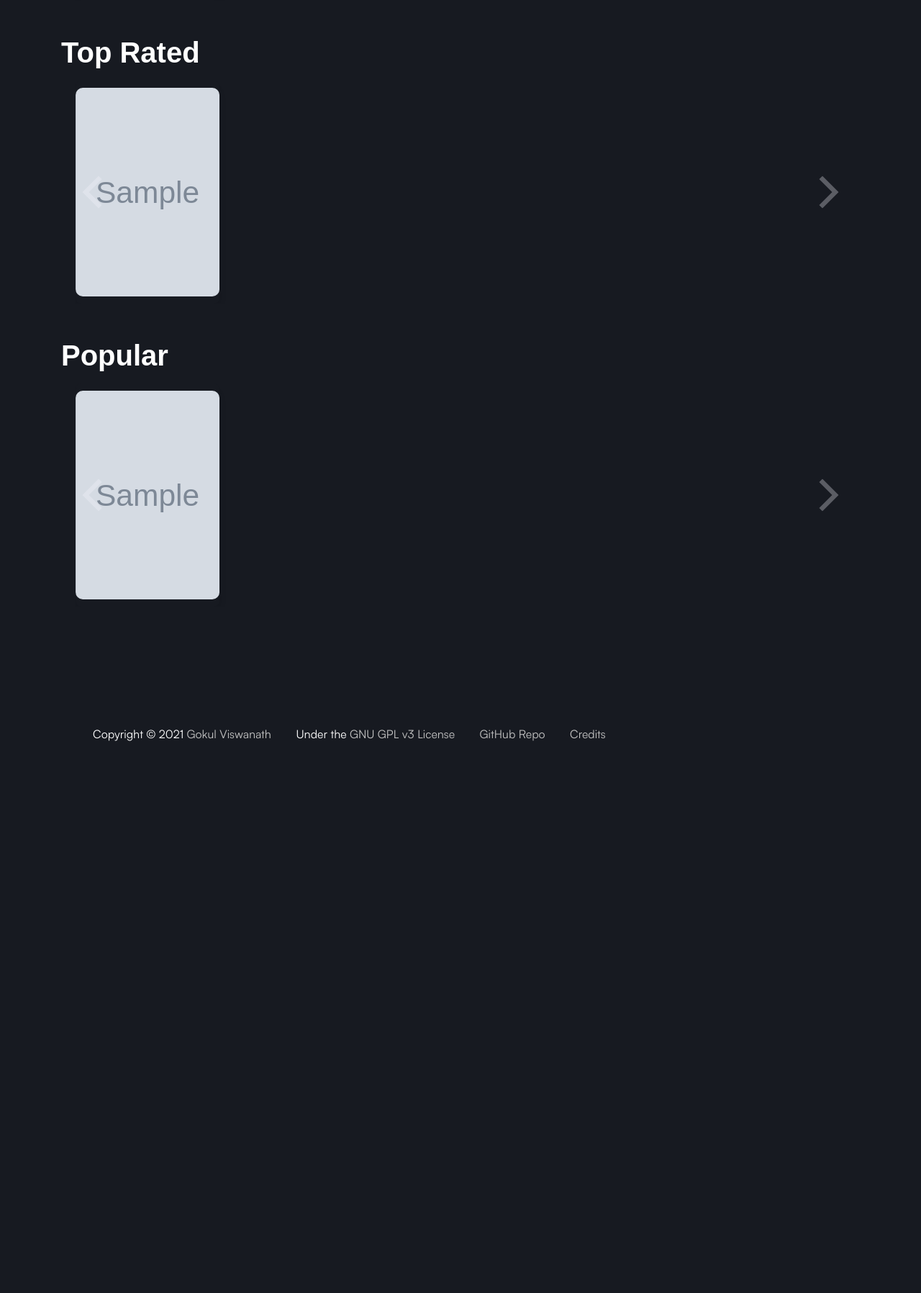
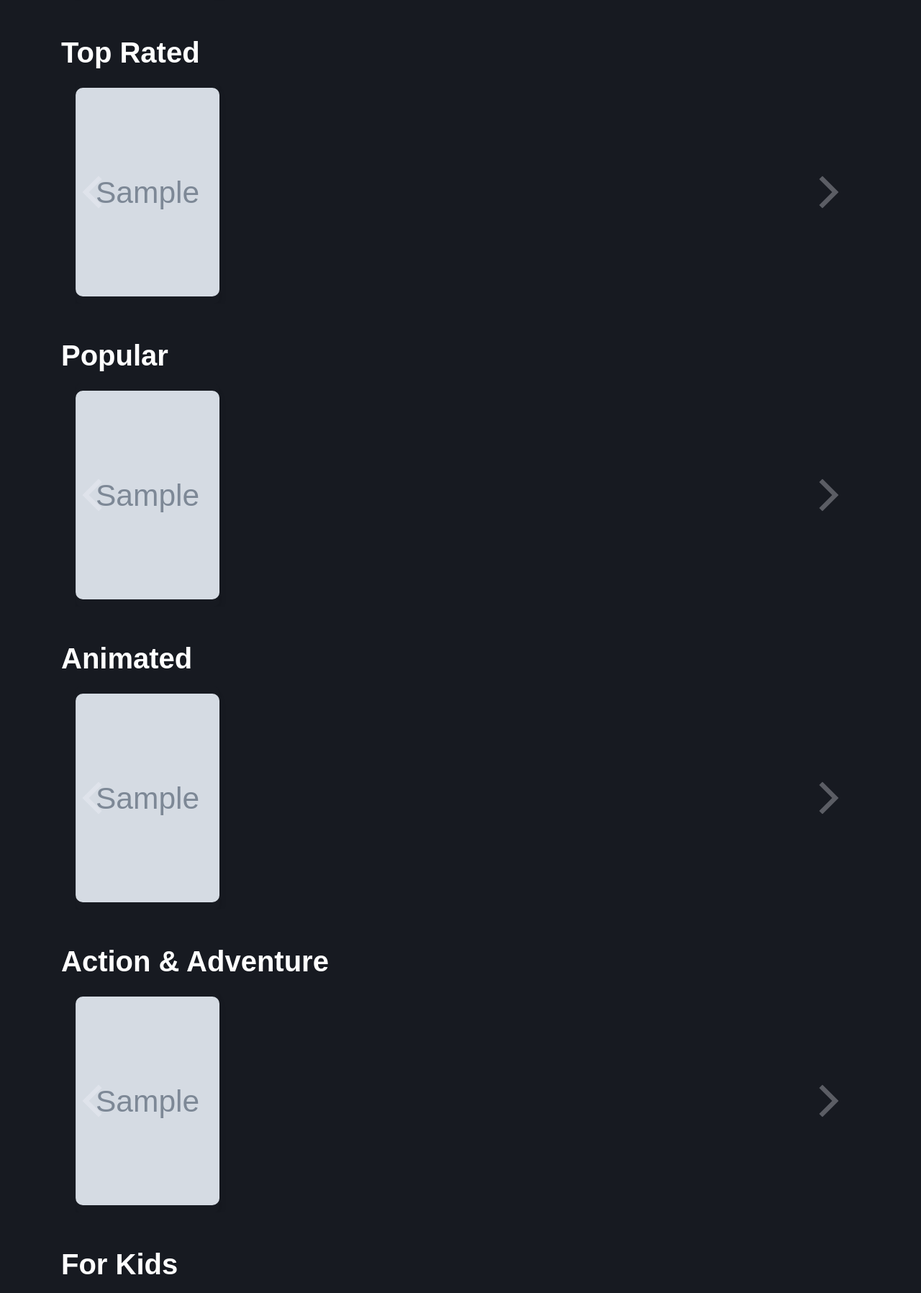
Before and after one commit to 1Gokul/MediaScout, a Flask app: template templates/tv-home.html in a window 1280 px wide. Shown: the part 1421-3218 px from the top of the page at 72% size. Before the commit the page ends 2451 px from the top, so only its background shows below. Run offline with Flask 2, Linux system fonts and the light colour scheme; the template is opened without the code that fills it: most values are stand-ins (such as "Sample title", 1, 10 or a date in 2020); grey boxes marked "Sample" are stand-in pictures; some libraries are stand-ins or nearby versions; some web fonts are replaced.

Commit message:
Added more categories

```diff
--- a/main.py
+++ b/main.py
@@ -20,48 +20,25 @@ def index():
         trending_movies=trending_movie_week,
         trending_shows=trending_tv_week,
         spotlight=spotlight,
-        crime_shows = crime_shows,
-        war_politics_shows = war_politics_shows,
-        family_movies = family_movies
+        crime_shows=crime_shows,
+        war_politics_shows=war_politics_shows,
+        family_movies=family_movies,
     )
 
 
 # movie homepage
 @app.route("/movie-home")
 def movie_home():
-    now_playing_movies = media_find.get_now_playing_movies()
-    upcoming_movies = media_find.get_upcoming_movies()
-    popular_movies = media_find.get_popular_movies()
-    top_rated_movies = media_find.get_top_rated_movies()
-    documentary_movies = media_find.discover_by_genre("movie", "Documentary")
-    print(documentary_movies)
-    return render_template(
-        "movie-home.html",
-        now_playing_movies=now_playing_movies,
-        upcoming_movies=upcoming_movies,
-        popular_movies=popular_movies,
-        top_rated_movies=top_rated_movies,
-        documentary_movies=documentary_movies,
-    )
+    movie_info = get_movie_home_info()
+    return render_template("movie-home.html", movie_info=movie_info)
 
 
 # tv homepage
 @app.route("/tv-home")
 def tv_home():
-    shows_on_the_air = media_find.get_shows_on_the_air()
-    shows_airing_today = media_find.get_shows_airing_today()
-    popular_shows = media_find.get_popular_shows()
-    top_rated_shows = media_find.get_top_rated_shows()
-    documentary_shows = media_find.discover_by_genre("tv", "Documentary")
+    tv_info = get_tv_home_info()
 
-    return render_template(
-        "tv-home.html",
-        shows_on_the_air=shows_on_the_air,
-        shows_airing_today=shows_airing_today,
-        popular_shows=popular_shows,
-        top_rated_shows=top_rated_shows,
-        documentary_shows=documentary_shows,
-    )
+    return render_template("tv-home.html", tv_info=tv_info)
 
 
 # movie details page
@@ -76,5 +53,41 @@ def get_tv_show_detail():
     return render_template("tv-show-detail.html")
 
 
+def get_tv_home_info():
+    info_dict = {
+        "shows_on_the_air": media_find.get_shows_on_the_air(),
+        "shows_airing_today": media_find.get_shows_airing_today(),
+        "popular_shows": media_find.get_popular_shows(),
+        "top_rated_shows": media_find.get_top_rated_shows(),
+        "documentary_shows": media_find.discover_by_genre("tv", "Documentary"),
+        "animated_shows": media_find.discover_by_genre("tv", "Animation"),
+        "action_adventure_shows": media_find.discover_by_genre(
+            "tv", "Action & Adventure"
+        ),
+        "kids_shows": media_find.discover_by_genre("tv", "Kids"),
+        "mystery_shows": media_find.discover_by_genre("tv", "Mystery"),
+        "reality_shows": media_find.discover_by_genre("tv", "Reality"),
+    }
+
+    return info_dict
+
+
+def get_movie_home_info():
+    info_dict = {
+        "now_playing_movies": media_find.get_now_playing_movies(),
+        "upcoming_movies": media_find.get_upcoming_movies(),
+        "top_rated_movies": media_find.get_top_rated_movies(),
+        "popular_movies": media_find.get_popular_movies(),
+        "documentary_movies": media_find.discover_by_genre("movie", "Documentary"),
+        "comedy_movies": media_find.discover_by_genre("movie", "Comedy"),
+        "mystery_movies": media_find.discover_by_genre("movie", "Mystery"),
+        "western_movies": media_find.discover_by_genre("movie", "Western"),
+        "drama_movies": media_find.discover_by_genre("movie", "Drama"),
+        "crime_movies": media_find.discover_by_genre("movie", "Crime"),
+    }
+
+    return info_dict
+
+
 if __name__ == "__main__":
     app.run(debug=True, threaded=True)
--- a/media_finder.py
+++ b/media_finder.py
@@ -162,10 +162,14 @@ def simplify_response(response_dict: dict, media_type):
         )
 
         # Add the release/air date
-        date_list = media_item[media_date_name].split("-")
-        media_item_data[
-            "date"
-        ] = f"{MONTHS[int(date_list[1]) - 1]} {date_list[2]}, {date_list[0]}"
+        try:
+            date_list = media_item[media_date_name].split("-")
+        except KeyError:
+            media_item_data["date"] = "Unavailable"
+        else:
+            media_item_data[
+                "date"
+            ] = f"{MONTHS[int(date_list[1]) - 1]} {date_list[2]}, {date_list[0]}"
 
         # Add the rating
         media_item_data["rating"] = (
--- a/static/css/layout.css
+++ b/static/css/layout.css
@@ -42,7 +42,10 @@ body {
 
 .navbar {
     font-size: large;
+}
 
+.navbar-dark {
+    border-bottom: 3px solid #c0c0c0;
 }
 
 .navbar-brand img {
@@ -69,11 +72,13 @@ body {
     background-size: 20px;
 }
 
-.navbar-dark .navbar-nav .nav-link.active, .footer a {
+.navbar-dark .navbar-nav .nav-link.active,
+.footer a {
     color: #c2c2c2;
 }
 
-.navbar-dark .navbar-nav .nav-link.active:hover, .footer a:hover {
+.navbar-dark .navbar-nav .nav-link.active:hover,
+.footer a:hover {
     color: #c8e0fc;
 }
 
@@ -125,7 +130,7 @@ main>.container {
 }
 
 /* big buttons, no circle */
-.flickity-prev-next-button{
+.flickity-prev-next-button {
     width: 75px !important;
     height: 75px !important;
     background: transparent !important;
@@ -219,11 +224,11 @@ main>.container {
 }
 
 
-.footer ul{
+.footer ul {
     list-style-type: none;
 }
 
-.footer ul li{
+.footer ul li {
     display: inline-block;
     margin: 0 15px;
 }
@@ -261,7 +266,7 @@ main>.container {
         display: none;
     }
 
-    .footer ul li{
+    .footer ul li {
         display: block;
         margin: 15px 5px;
     }
--- a/templates/tv-home.html
+++ b/templates/tv-home.html
@@ -9,17 +9,17 @@
 
 <!-- Small TV Show Carousel  -->
 <div class="carousel-small" data-flickity='{ "wrapAround": true, "autoPlay": 5000, "lazyLoad": true }'>
-    {% for item in shows_on_the_air %}
+    {% for item in tv_info["shows_on_the_air"] %}
     <div class="gallery-cell">
         <a href="{{ url_for('get_tv_show_detail', id = item['id']) }}">
             {% if item['backdrop'] == None %}
             <h4 class="top-right-notif-text">No Image Available</h4>
             {% else %}
             <div class="desktop-backdrop">
-                <img src="{{ item['backdrop'] }}" />
+                <img loading=lazy src="{{ item['backdrop'] }}" />
             </div>
             <div class="mobile-backdrop">
-                <img src="{{ item['poster'] }}" />
+                <img loading=lazy src="{{ item['poster'] }}" />
             </div>
             {% endif %}
 
@@ -47,11 +47,11 @@
     <h1>On The Air</h1>
     <div class="scrolling-wrapper"
         data-flickity='{"cellAlign": "left", "lazyLoad": true, "freeScroll": true, "pageDots": false}'>
-        {% for item in shows_airing_today %}
+        {% for item in tv_info["shows_airing_today"] %}
 
         <div class="card">
             <a href="{{ url_for('get_tv_show_detail', id = item['id']) }}">
-                <img class="poster" src="{{ item['poster'] }}" />
+                <img loading=lazy class="poster" src="{{ item['poster'] }}" />
             </a>
         </div>
 
@@ -63,10 +63,10 @@
     <h1>Documentaries</h1>
     <div class="scrolling-wrapper"
         data-flickity='{"cellAlign": "left", "lazyLoad": true, "freeScroll": true, "pageDots": false}'>
-        {% for item in documentary_shows %}
+        {% for item in tv_info["documentary_shows"] %}
         <div class="card">
             <a href="{{ url_for('get_tv_show_detail', id = item['id']) }}">
-                <img class="poster" src="{{ item['poster'] }}" />
+                <img loading=lazy class="poster" src="{{ item['poster'] }}" />
             </a>
         </div>
 
@@ -77,12 +77,13 @@
 <!-- Smaller carousel with posters -->
 <div class="scroller-display my-5">
     <h1>Top Rated</h1>
-    <div class="scrolling-wrapper" data-flickity='{"cellAlign": "left", "lazyLoad": true, "freeScroll": true, "pageDots": false}'>
-        {% for item in top_rated_shows %}
+    <div class="scrolling-wrapper"
+        data-flickity='{"cellAlign": "left", "lazyLoad": true, "freeScroll": true, "pageDots": false}'>
+        {% for item in tv_info["top_rated_shows"] %}
 
         <div class="card">
             <a href="{{ url_for('get_tv_show_detail', id = item['id']) }}">
-                <img class="poster" src="{{ item['poster'] }}" />
+                <img loading=lazy class="poster" src="{{ item['poster'] }}" />
             </a>
         </div>
 
@@ -93,10 +94,66 @@
     <h1>Popular</h1>
     <div class="scrolling-wrapper"
         data-flickity='{"cellAlign": "left", "lazyLoad": true, "freeScroll": true, "pageDots": false}'>
-        {% for item in popular_shows %}
+        {% for item in tv_info["popular_shows"] %}
         <div class="card">
             <a href="{{ url_for('get_tv_show_detail', id = item['id']) }}">
-                <img class="poster" src="{{ item['poster'] }}" />
+                <img loading=lazy class="poster" src="{{ item['poster'] }}" />
+            </a>
+        </div>
+
+        {% endfor %}
+    </div>
+</div>
+<div class="scroller-display my-5">
+    <h1>Animated</h1>
+    <div class="scrolling-wrapper"
+        data-flickity='{"cellAlign": "left", "lazyLoad": true, "freeScroll": true, "pageDots": false}'>
+        {% for item in tv_info["animated_shows"] %}
+        <div class="card">
+            <a href="{{ url_for('get_tv_show_detail', id = item['id']) }}">
+                <img loading=lazy class="poster" src="{{ item['poster'] }}" />
+            </a>
+        </div>
+
+        {% endfor %}
+    </div>
+</div>
+<div class="scroller-display my-5">
+    <h1>Action & Adventure</h1>
+    <div class="scrolling-wrapper"
+        data-flickity='{"cellAlign": "left", "lazyLoad": true, "freeScroll": true, "pageDots": false}'>
+        {% for item in tv_info["action_adventure_shows"] %}
+        <div class="card">
+            <a href="{{ url_for('get_tv_show_detail', id = item['id']) }}">
+                <img loading=lazy class="poster" src="{{ item['poster'] }}" />
+            </a>
+        </div>
+
+        {% endfor %}
+    </div>
+</div>
+<div class="scroller-display my-5">
+    <h1>For Kids</h1>
+    <div class="scrolling-wrapper"
+        data-flickity='{"cellAlign": "left", "lazyLoad": true, "freeScroll": true, "pageDots": false}'>
+        {% for item in tv_info["kids_shows"] %}
+        <div class="card">
+            <a href="{{ url_for('get_tv_show_detail', id = item['id']) }}">
+                <img loading=lazy class="poster" src="{{ item['poster'] }}" />
+            </a>
+        </div>
+
+        {% endfor %}
+    </div>
+</div>
+<div class="scroller-display my-5">
+    <h1>Reality Show</h1>
+    <div class="scrolling-wrapper"
+        data-flickity='{"cellAlign": "left", "lazyLoad": true, "freeScroll": true, "pageDots": false}'>
+        {% for item in tv_info["reality_shows"] %}
+        <div class="card">
+            <a href="{{ url_for('get_tv_show_detail', id = item['id']) }}">
+                <img loading=lazy class="poster" src="{{ item['poster'] }}" />
             </a>
         </div>
 
```
Also changed, not shown: templates/home.html (+7 -7 lines), templates/movie-home.html (+88 -11 lines).
